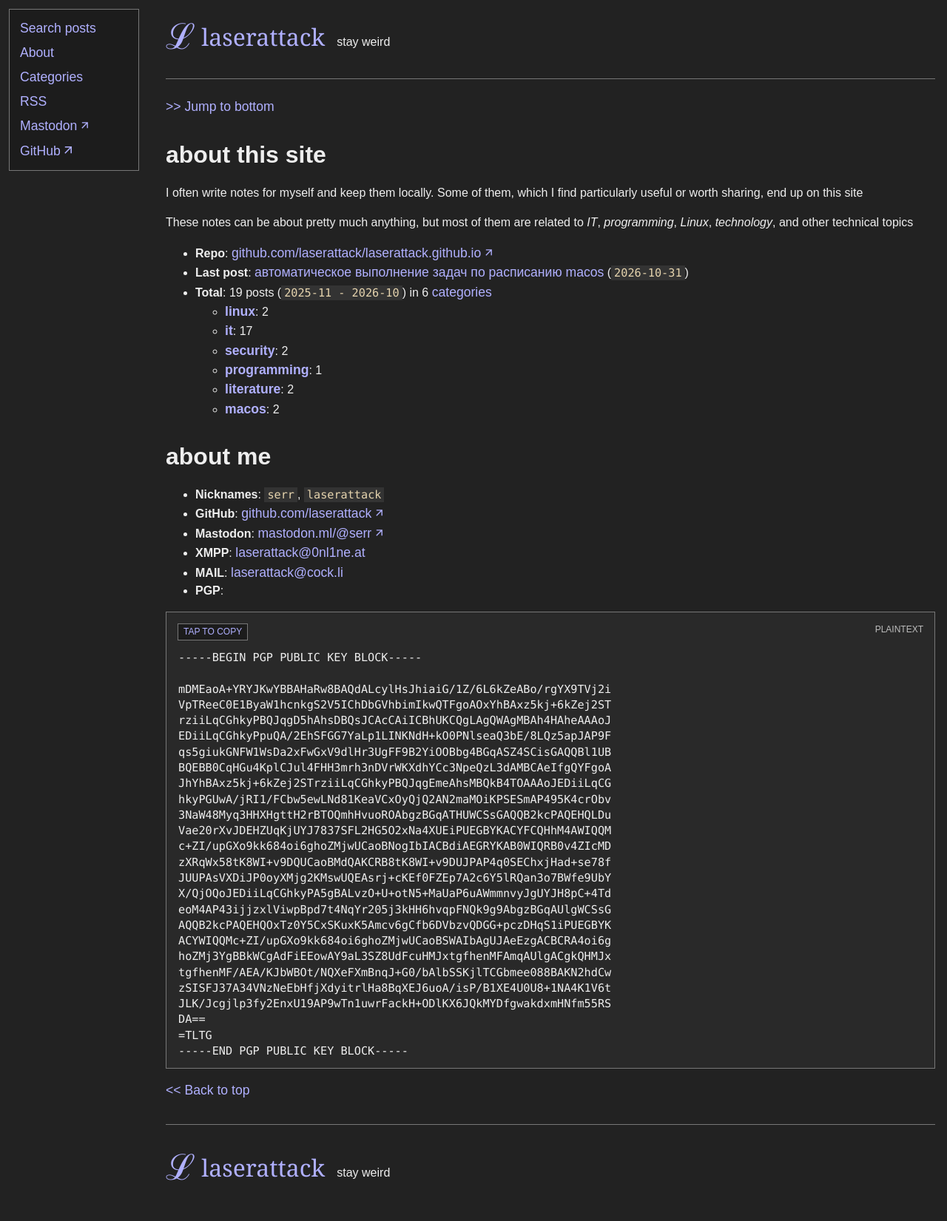
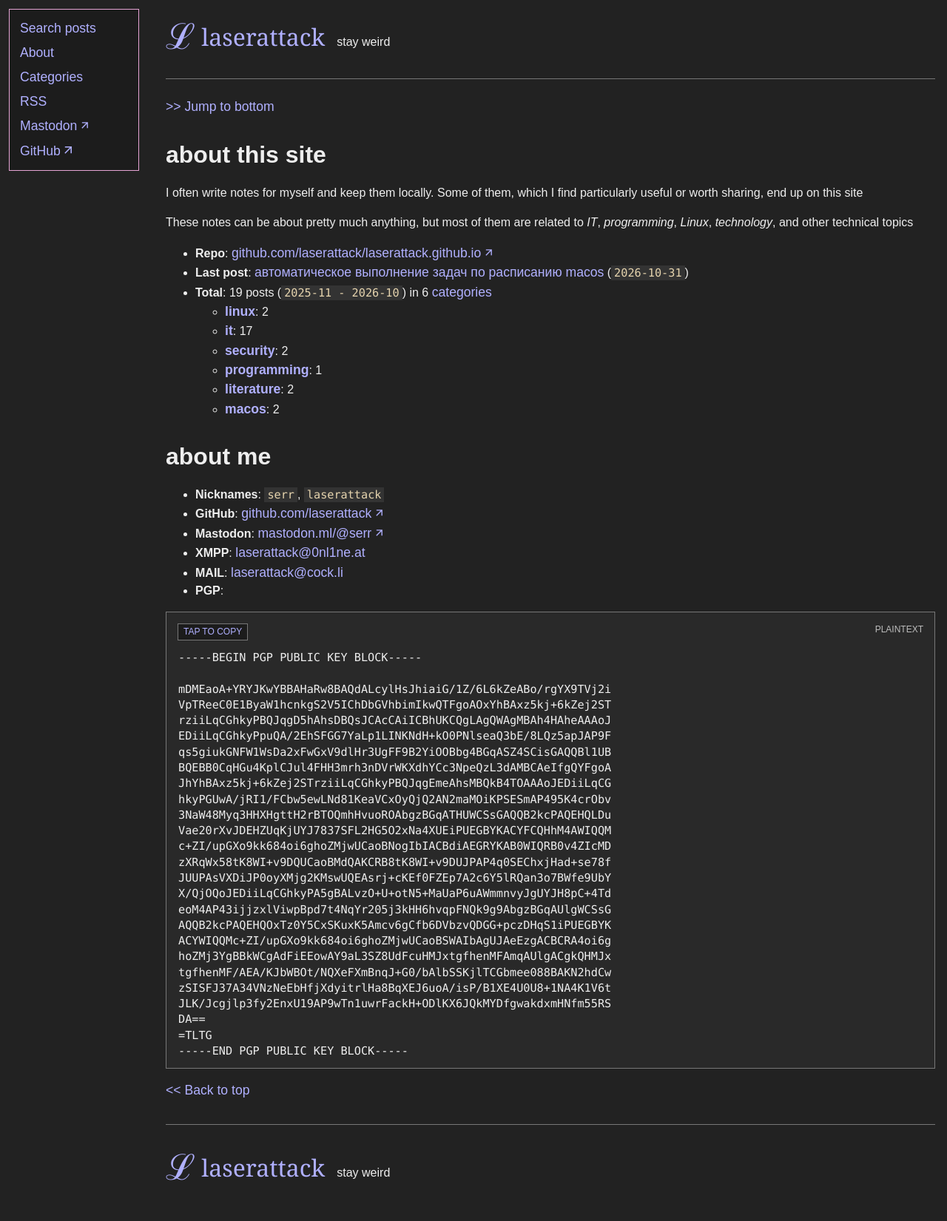
Before and after one commit to laserattack/laserattack.github.io, a Jekyll site: the page built from index.md, in a window 1280 px wide. Shown: the whole page at 74% size. Built offline with Jekyll 4.4.1, drawn with Linux system fonts in a browser that asks for light colours.

Commit message:
change nav block border color

```diff
--- a/assets/page.css
+++ b/assets/page.css
@@ -99,7 +99,7 @@ nav {
   max-height: calc(100vh - 24px);
   overflow-y: auto;
   padding: var(--space-small);
-  border: 1px solid var(--color-border);
+  border: 1px solid var(--color-pink);
   background: var(--color-control-background);
 }
 nav a, nav a:visited {
```
